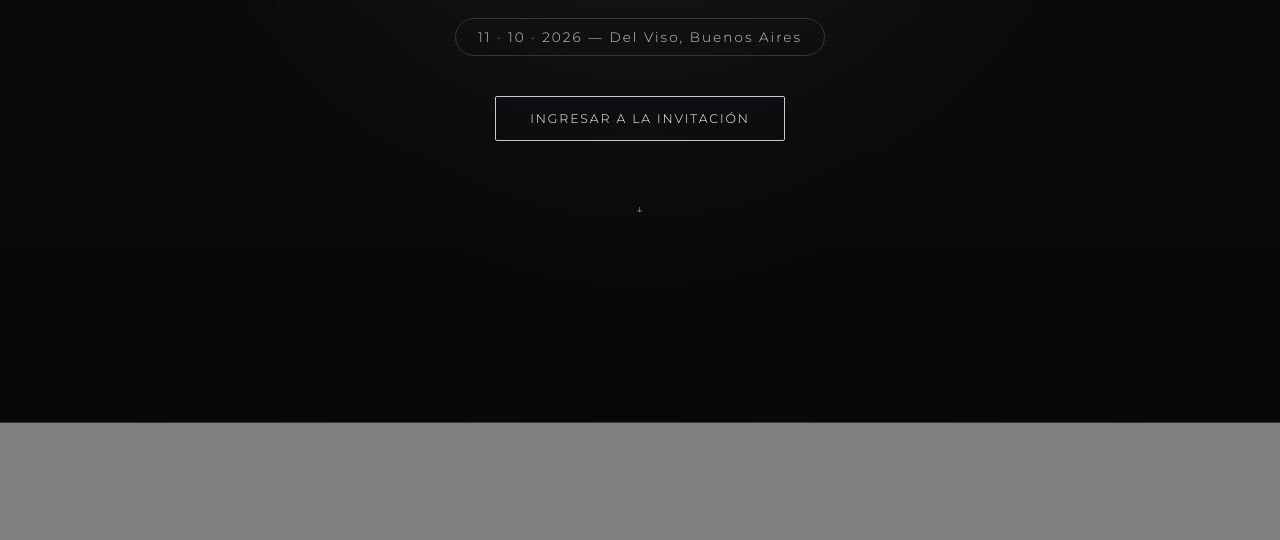
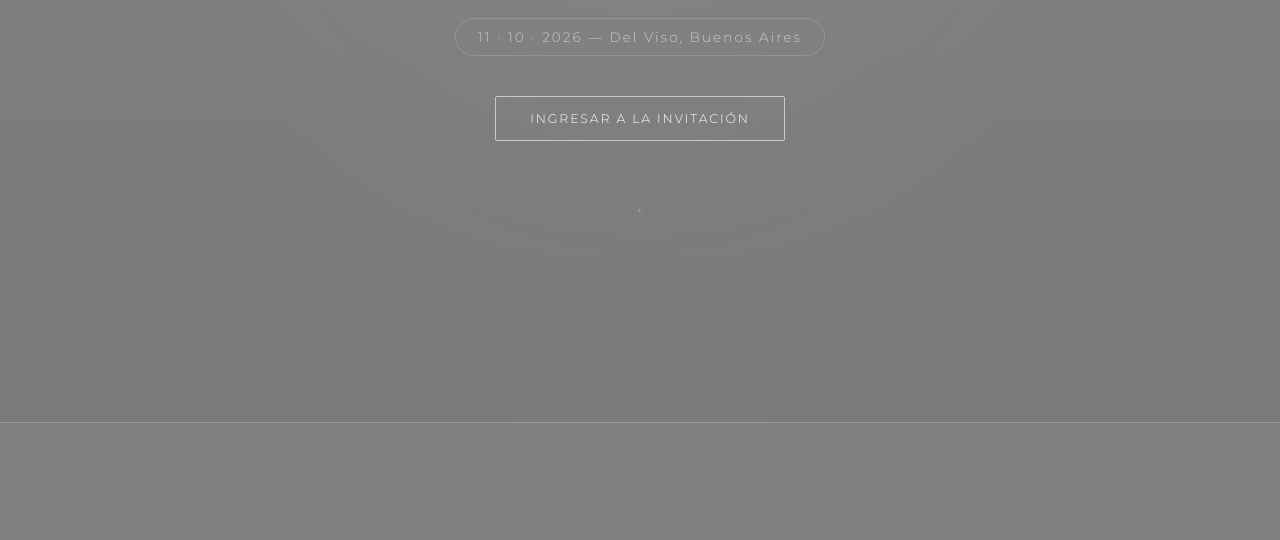
Before and after one commit to infocus-web/Invitacion-UMMA, a plain HTML site: page index.html in a window 1280 px wide. Shown: the part 377-917 px from the top of the page. Drawn offline with nearby package versions, Linux system fonts and the light colour scheme.

Commit message:
Unificar fondo del hero a gris

```diff
--- a/index.html
+++ b/index.html
@@ -44,7 +44,7 @@
     min-height:100vh;display:flex;flex-direction:column;align-items:center;justify-content:center;
     text-align:center;padding:40px 24px;background:
       radial-gradient(ellipse at 50% 0%, rgba(255,255,255,0.08), transparent 60%),
-      linear-gradient(180deg,#0a0a0b 0%, #08080a 100%);
+      linear-gradient(180deg,#808080 0%, #7a7a7a 100%);
     border-bottom:1px solid var(--line);
   }
   .hero .pre{font-size:.85rem;letter-spacing:.3em;text-transform:uppercase;color:var(--text-dim);margin-bottom:18px;}
```
